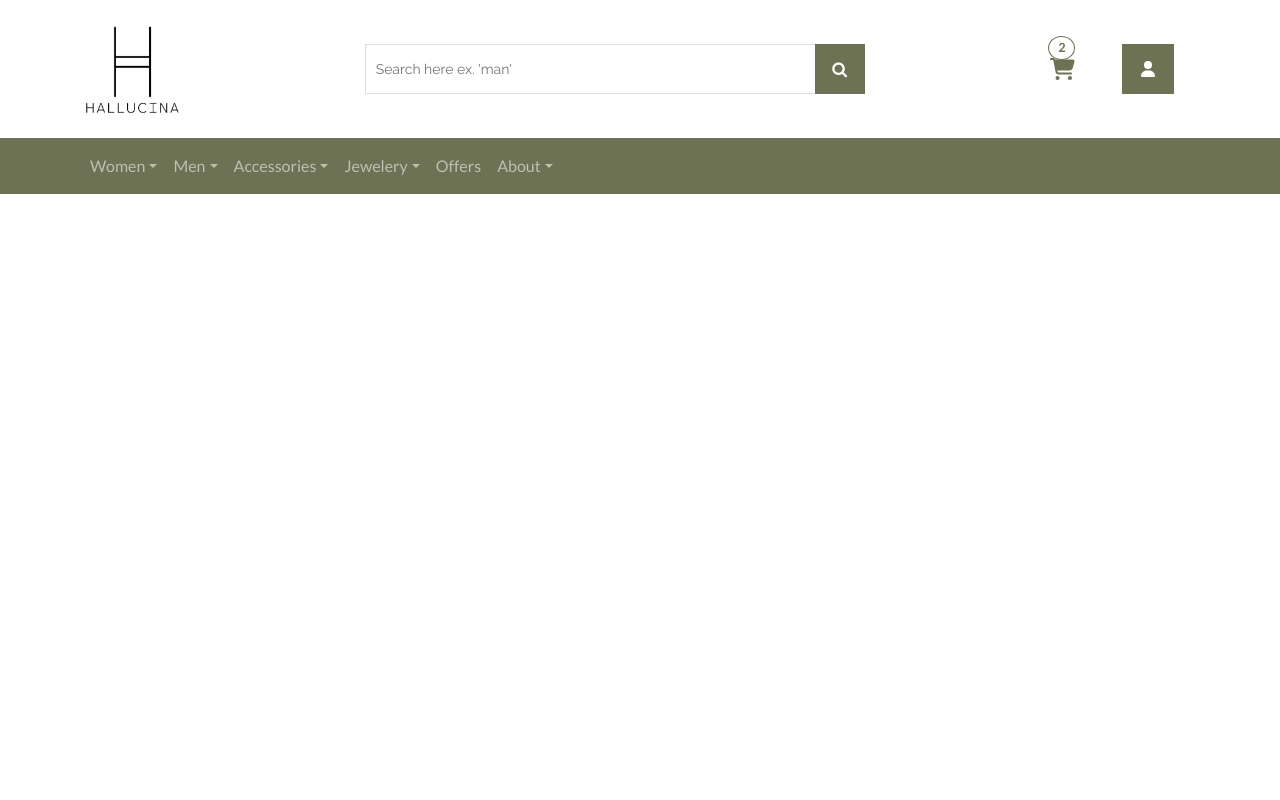
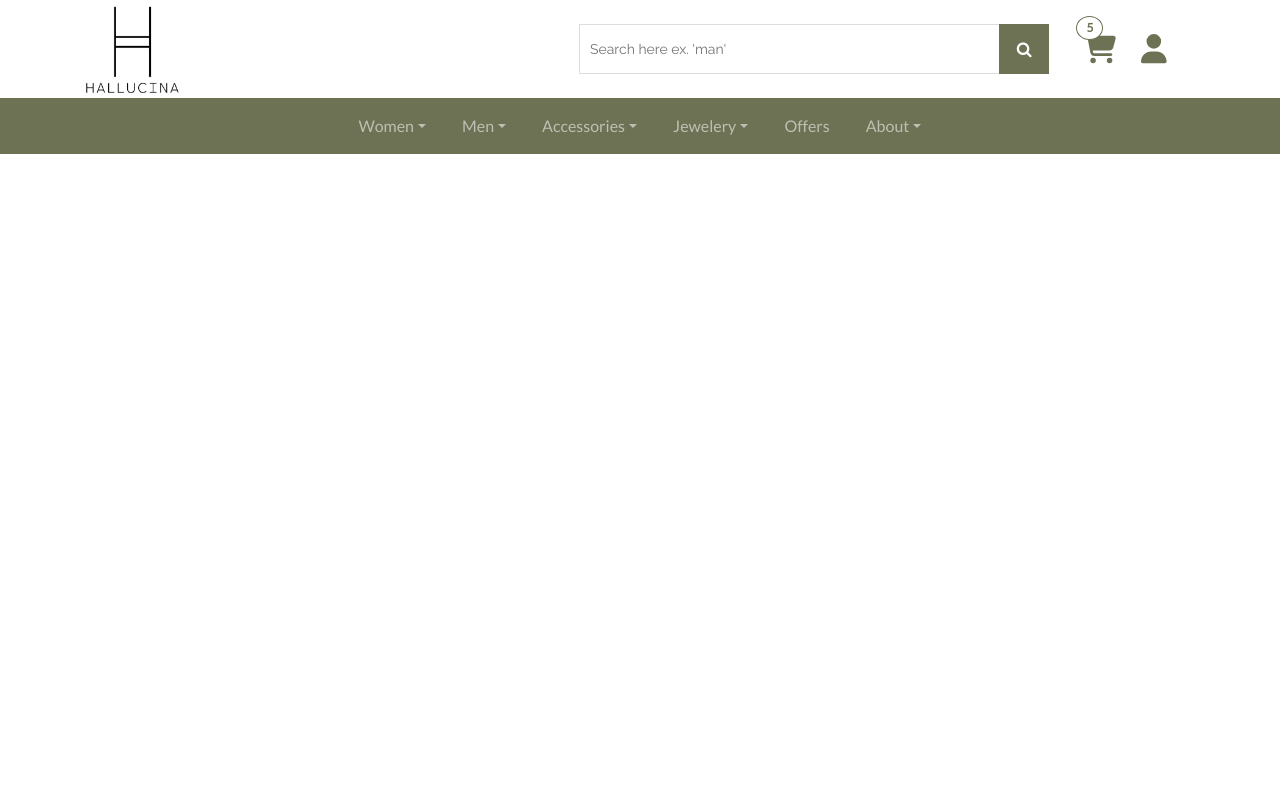
Before and after one commit to Malithkalhara/hallucina-app, a React (Create React App) app: page /login in a window 1280 px wide. Shown: the top 800 px of the page. Built offline with nearby package versions, Linux system fonts and the light colour scheme.

Commit message:
Updated styling

```diff
--- a/src/assets/css/style.css
+++ b/src/assets/css/style.css
@@ -366,7 +366,7 @@ img {
   float: left;
   display: inline;
   width: 100%;
-  padding: 20px 0;
+  /* padding: 20px 0; */
 }
 #aa-header .aa-header-bottom .aa-header-bottom-area {
   float: left;
@@ -447,7 +447,7 @@ img {
 #aa-header .aa-header-bottom .aa-cartbox .aa-cart-link {
   font-size: 22px;
   position: relative;
-  width: 120px;
+  width: 40px;
   height: auto;
   display: block;
 }
--- a/src/layout/Header.jsx
+++ b/src/layout/Header.jsx
@@ -1,15 +1,14 @@
+import { faCartShopping, faUser } from "@fortawesome/free-solid-svg-icons";
+import { FontAwesomeIcon } from "@fortawesome/react-fontawesome";
 import React from "react";
 import { Link } from "react-router-dom";
-import { FontAwesomeIcon } from "@fortawesome/react-fontawesome";
-import { faUser } from "@fortawesome/free-solid-svg-icons";
-import { faCartShopping } from "@fortawesome/free-solid-svg-icons";
 
 export const Header = () => {
   return (
     <div>
       <header id="aa-header">
         <div className="aa-header-bottom">
-          <div className="container">
+          <div className="container" style={{ width: "100%" }}>
             <div className="row">
               <div className="col-md-12">
                 <div className="aa-header-bottom-area">
@@ -22,12 +21,11 @@ export const Header = () => {
                             alt="logo img"
                             style={{
                               width: "100px",
-                            }}
-                          ></img>
+                            }}></img>
                         </Link>
                       </div>
                     </div>
-                    <div className="col-6 d-flex justify-content-center align-items-center">
+                    {/* <div className="col-6 d-flex justify-content-center align-items-center">
                       <div className="aa-search-box">
                         <form action="">
                           <input
@@ -36,29 +34,44 @@ export const Header = () => {
                             id=""
                             placeholder="Search here ex. 'man' "
                           />
-                          <button type="submit">
+                          <button className="" type="submit">
                             <span className="fa fa-search"></span>
                           </button>
                         </form>
                       </div>
-                    </div>
+                    </div> */}
 
-                    <div className="col-3 d-flex align-items-center justify-content-end">
+                    <div className="col-9 d-flex align-items-center justify-content-end">
                       <div className="d-flex justify-content-center align-items-center">
+                        <div className="aa-search-box">
+                          <form action="">
+                            <input
+                              type="text"
+                              name=""
+                              id=""
+                              placeholder="Search here ex. 'man' "
+                            />
+                            <button className="" type="submit">
+                              <span className="fa fa-search"></span>
+                            </button>
+                          </form>
+                        </div>
                         <div className="aa-cartbox d-flex justify-content-center">
                           <a className="aa-cart-link" href="#">
-                            <FontAwesomeIcon icon={faCartShopping} />
+                            {/* <div className="aa-browse-btn fa-xs"> */}
+                            <FontAwesomeIcon icon={faCartShopping} size="lg" />
+                            {/* </div> */}
                             {/* <span className="aa-cart-title">SHOPPING CART</span> */}
-                            <span className="aa-cart-notify">2</span>
+                            <span className="aa-cart-notify">5</span>
                           </a>
+
                           <div className="aa-cartbox-summary">
                             <ul>
                               <li>
                                 <a className="aa-cartbox-img" href="#">
                                   <img
                                     src="img/woman-small-2.jpg"
-                                    alt="img"
-                                  ></img>
+                                    alt="img"></img>
                                 </a>
                                 <div className="aa-cartbox-info">
                                   <h4>
@@ -74,8 +87,7 @@ export const Header = () => {
                                 <a className="aa-cartbox-img" href="#">
                                   <img
                                     src="img/woman-small-1.jpg"
-                                    alt="img"
-                                  ></img>
+                                    alt="img"></img>
                                 </a>
                                 <div className="aa-cartbox-info">
                                   <h4>
@@ -100,14 +112,19 @@ export const Header = () => {
                             </ul>
                             <a
                               className="aa-cartbox-checkout aa-primary-btn"
-                              href="checkout.html"
-                            >
+                              href="checkout.html">
                               Checkout
                             </a>
                           </div>
                         </div>
-                        <div className="aa-browse-btn">
-                          <FontAwesomeIcon icon={faUser} />
+                        <div
+                          className="aa-cartbox d-flex justify-content-center "
+                          style={{ paddingLeft: "15px" }}>
+                          <a className="aa-cart-link" href="#">
+                            {/* <div className="aa-browse-btn fa-xs"> */}
+                            <FontAwesomeIcon icon={faUser} size="lg" />
+                            {/* </div> */}
+                          </a>
                         </div>
                       </div>
                     </div>
--- a/src/pages/menu/Menu.jsx
+++ b/src/pages/menu/Menu.jsx
@@ -33,7 +33,7 @@ export const Menu = () => {
           key: 5,
           title: "Pants",
           path: "/",
-        }
+        },
       ],
       path: "/",
     },
@@ -87,7 +87,7 @@ export const Menu = () => {
           key: 5,
           title: "Footwear",
           path: "/",
-        }
+        },
       ],
       path: "/",
     },
@@ -142,10 +142,10 @@ export const Menu = () => {
           key: 3,
           title: "Reviews",
           path: "/",
-        }
+        },
       ],
       path: "/login",
-    }
+    },
   ];
 
   const handleClick = (e) => {
@@ -158,8 +158,7 @@ export const Menu = () => {
           <nav className="menu-area">
             <div
               className="navbar navbar-dark navbar-expand-lg"
-              role="navigation"
-            >
+              role="navigation">
               <div className="navbar-header">
                 <button
                   className="navbar-toggler"
@@ -168,16 +167,21 @@ export const Menu = () => {
                   data-bs-target="#navbarNavAltMarkup"
                   aria-controls="navbarNavAltMarkup"
                   aria-expanded="false"
-                  aria-label="Toggle navigation"
-                >
+                  aria-label="Toggle navigation">
                   <span className="navbar-toggler-icon"></span>
                 </button>
               </div>
-              <div className="navbar-collapse collapse" id="navbarNavAltMarkup">
-                <div className="navbar-nav">
+              <div
+                className="navbar-collapse collapse"
+                id="navbarNavAltMarkup"
+                style={{ justifyContent: "center" }}>
+                <div
+                  className="navbar-nav ml-auto"
+                  style={{ justifyContent: "center" }}>
                   {navHeaders.map((header) => {
                     if (header.dropdown === null) {
                       return (
+                        <div style={{ padding: "0px 10px" }}>
                           <Link
                             key={header.key}
                             className={
@@ -186,13 +190,14 @@ export const Menu = () => {
                                 : "nav-item nav-link"
                             }
                             to={header.path}
-                          onClick={(e) => handleClick(e)}
-                        >
+                            onClick={(e) => handleClick(e)}>
                             {header.title}
                           </Link>
+                        </div>
                       );
                     } else {
                       return (
+                        <div style={{ padding: "0px 10px" }}>
                           <li key={header.key} className="nav-item dropdown">
                             <a
                               className="nav-link dropdown-toggle"
@@ -201,27 +206,25 @@ export const Menu = () => {
                               role="button"
                               data-bs-toggle="dropdown"
                               aria-haspopup="true"
-                            aria-expanded="false"
-                          >
+                              aria-expanded="false">
                               {header.title}
                             </a>
                             <div
                               className="dropdown-menu"
-                            aria-labelledby={`navbarDropdown_${header.key}`}
-                          >
+                              aria-labelledby={`navbarDropdown_${header.key}`}>
                               {header.dropdown.map((item) => {
                                 return (
                                   <Link
                                     key={item.key}
                                     className="dropdown-item"
-                                  to={item.path}
-                                >
+                                    to={item.path}>
                                     {item.title}
                                   </Link>
                                 );
                               })}
                             </div>
                           </li>
+                        </div>
                       );
                     }
                   })}
```
Lines whose indentation alone changed are shown as unchanged.
